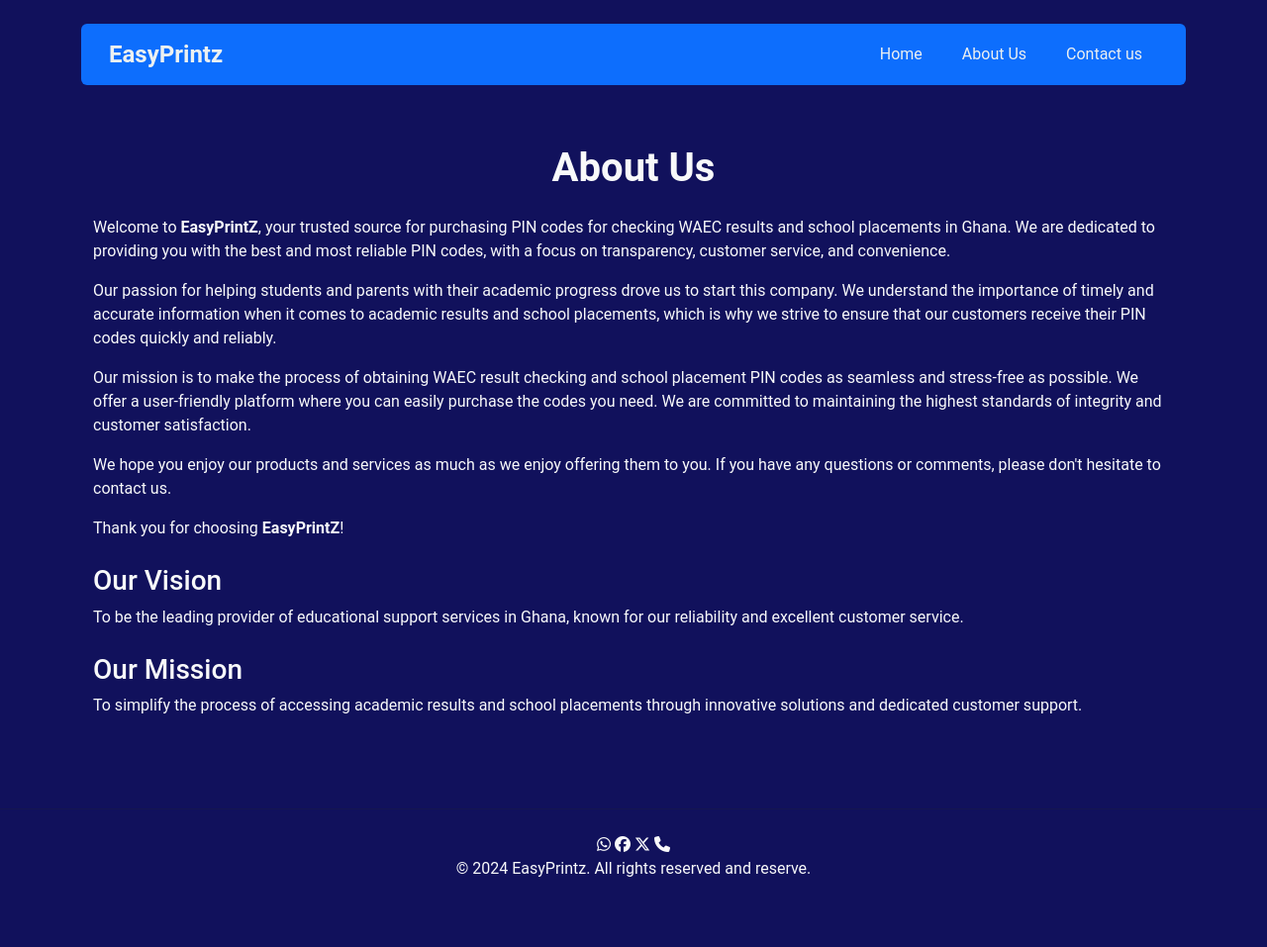
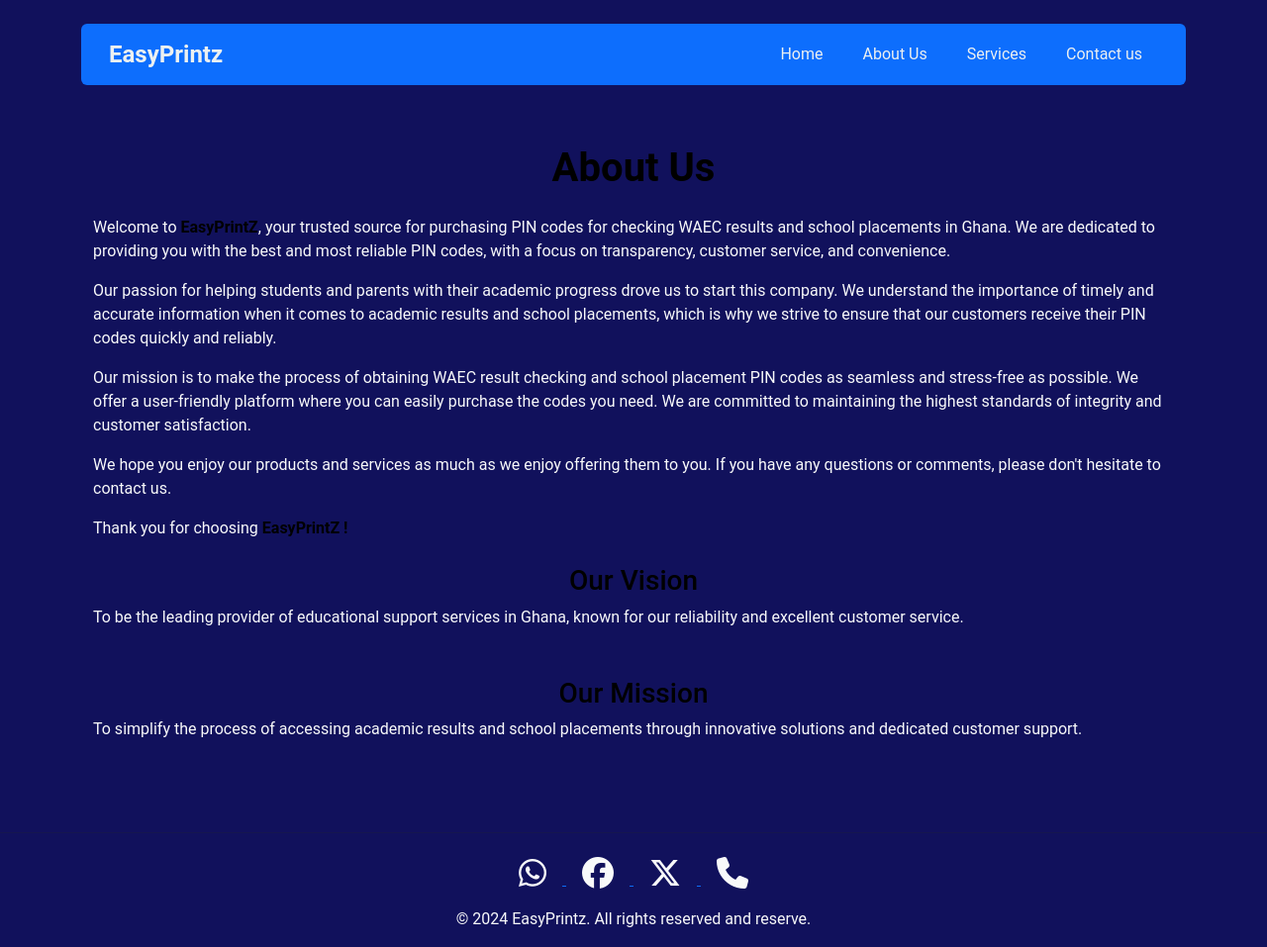
Before and after one commit to timothysaatum/easyprints, a Django app: page /about/ in a window 1280 px wide. Shown: the whole page at 99% size. Before the commit the page ends 886 px from the top, so only its background shows below. Run offline with Django 5.2, Linux system fonts and the light colour scheme; some libraries are stand-ins or nearby versions.

Commit message:
fine adjustment

```diff
--- a/main/static/main/style.css
+++ b/main/static/main/style.css
@@ -7,6 +7,8 @@ body {
     background-color: #1473d3;
     padding: 1rem;
 }
+
+
 
 .btn-info{
     background-color: #060654f3 !important;
--- a/main/templates/main/about.html
+++ b/main/templates/main/about.html
@@ -6,9 +6,9 @@
 <div class="container">
     <div class="about-section text-light">
         <div class="container">
-            <h1 class="about-title text-center mb-4">About Us</h1>
+            <h1 class="about-title text-center mb-4 text-black">About Us</h1>
             <div>
-                <p>Welcome to <strong>EasyPrintZ</strong>, your trusted source for purchasing PIN codes for checking WAEC results and school placements in Ghana. We are dedicated to providing you with the best and most reliable PIN codes, with a focus on transparency, customer service, and convenience.</p>
+                <p>Welcome to <strong class="text-black">EasyPrintZ</strong>, your trusted source for purchasing PIN codes for checking WAEC results and school placements in Ghana. We are dedicated to providing you with the best and most reliable PIN codes, with a focus on transparency, customer service, and convenience.</p>
 
                 <p>Our passion for helping students and parents with their academic progress drove us to start this company. We understand the importance of timely and accurate information when it comes to academic results and school placements, which is why we strive to ensure that our customers receive their PIN codes quickly and reliably.</p>
 
@@ -16,12 +16,12 @@
 
                 <p>We hope you enjoy our products and services as much as we enjoy offering them to you. If you have any questions or comments, please don't hesitate to contact us.</p>
 
-                <p>Thank you for choosing <strong>EasyPrintZ</strong>!</p>
+                <p>Thank you for choosing <strong class="text-black">EasyPrintZ !</strong></p>
 
-                <h3 class="mt-4">Our Vision</h3>
-                <p>To be the leading provider of educational support services in Ghana, known for our reliability and excellent customer service.</p>
+                <h3 class="mt-4 text-center text-black">Our Vision</h3>
+                <p class="mb-5">To be the leading provider of educational support services in Ghana, known for our reliability and excellent customer service.</p>
 
-                <h3 class="mt-4">Our Mission</h3>
+                <h3 class="text-center text-black">Our Mission</h3>
                 <p>To simplify the process of accessing academic results and school placements through innovative solutions and dedicated customer support.</p>
             </div>
         </div>
--- a/main/templates/main/base.html
+++ b/main/templates/main/base.html
@@ -33,6 +33,9 @@
             <a class="nav-link" href="{% url 'about' %}">About Us</a>
           </li>
           <li class="nav-item me-4">
+            <a class="nav-link" href="{% url 'services' %}">Services</a>
+          </li>
+          <li class="nav-item me-4">
             <a class="nav-link" href="tel:+233594438287">Contact us</a>
           </li>
 
@@ -49,11 +52,22 @@
 {% block footer %}
 <hr>
 <footer class="text-center mt-4 text-light">
-  <div>
-    <i class="fa-brands fa-whatsapp text-light"></i>
-    <i class="fa-brands fa-facebook text-light"></i>
-    <i class="fa-brands fa-x-twitter text-light"></i>
-    <i class="fa-solid fa-phone text-light"></i>
+  <div class="mb-3">
+    <a href="" target="_blank">
+      <i class="fa-brands fa-whatsapp text-light fa-2x mx-3"></i>
+    </a>
+    <a href="" target="_blank">
+      <i class="fa-brands fa-facebook text-light fa-2x  mx-3"></i>
+    </a>
+
+    <a href="" target="_blank">
+      <i class="fa-brands fa-x-twitter text-light fa-2x  mx-3"></i>
+    </a>
+
+    <a href="" target="_blank">
+      <i class="fa-solid fa-phone text-light fa-2x  mx-3"></i>
+    </a>
+
   </div>
   <p>&copy; 2024 EasyPrintz. All rights reserved and reserve.</p>
 </footer>
```
Also changed, not shown: main/templates/main/services.html (+4 -4 lines).
